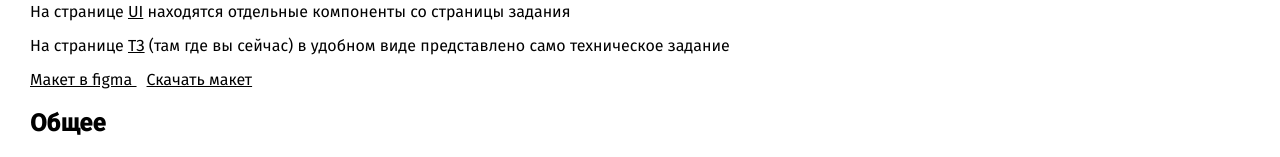
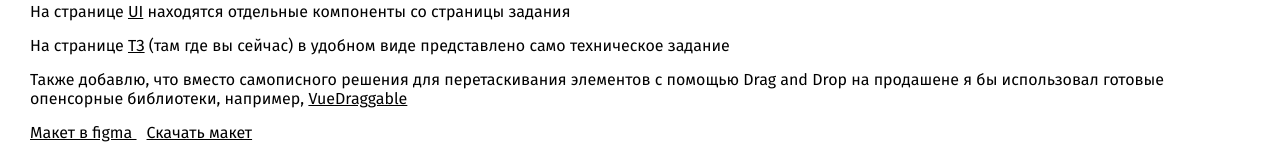
Before and after one commit to DanilChugaev/foquz-docs, a Vue app: page / in a window 1280 px wide. Shown: the part 171-328 px from the top of the page. Built offline with nearby package versions, Linux system fonts and the light colour scheme.

Commit message:
Update index.vue

```diff
--- a/src/pages/index.vue
+++ b/src/pages/index.vue
@@ -1,7 +1,7 @@
 <template>
     <div class="index">
         <p>
-            Выполнено на основе собственного шаблона для разработки <a href="https://github.com/DanilChugaev/vite-vue3-ts-template">vite-vue3-ts-template</a>
+            Выполнено на основе собственного шаблона для разработки <a href="https://github.com/DanilChugaev/vite-vue3-ts-template" target="_blank">vite-vue3-ts-template</a>
         </p>
         <p>
             Результат выполнения задания находится на странице <router-link class="app-container__link" to="/docs">Документы</router-link>
@@ -11,6 +11,9 @@
         </p>
         <p>
             На странице <router-link class="app-container__link" to="/">ТЗ</router-link> (там где вы сейчас) в удобном виде представлено само техническое задание
+        </p>
+        <p>
+            Также добавлю, что вместо самописного решения для перетаскивания элементов с помощью Drag and Drop на продашене я бы использовал готовые опенсорные библиотеки, например, <a href="https://sortablejs.github.io/Vue.Draggable/#/simple" target="_blank">VueDraggable</a>
         </p>
 
         <p>
```
